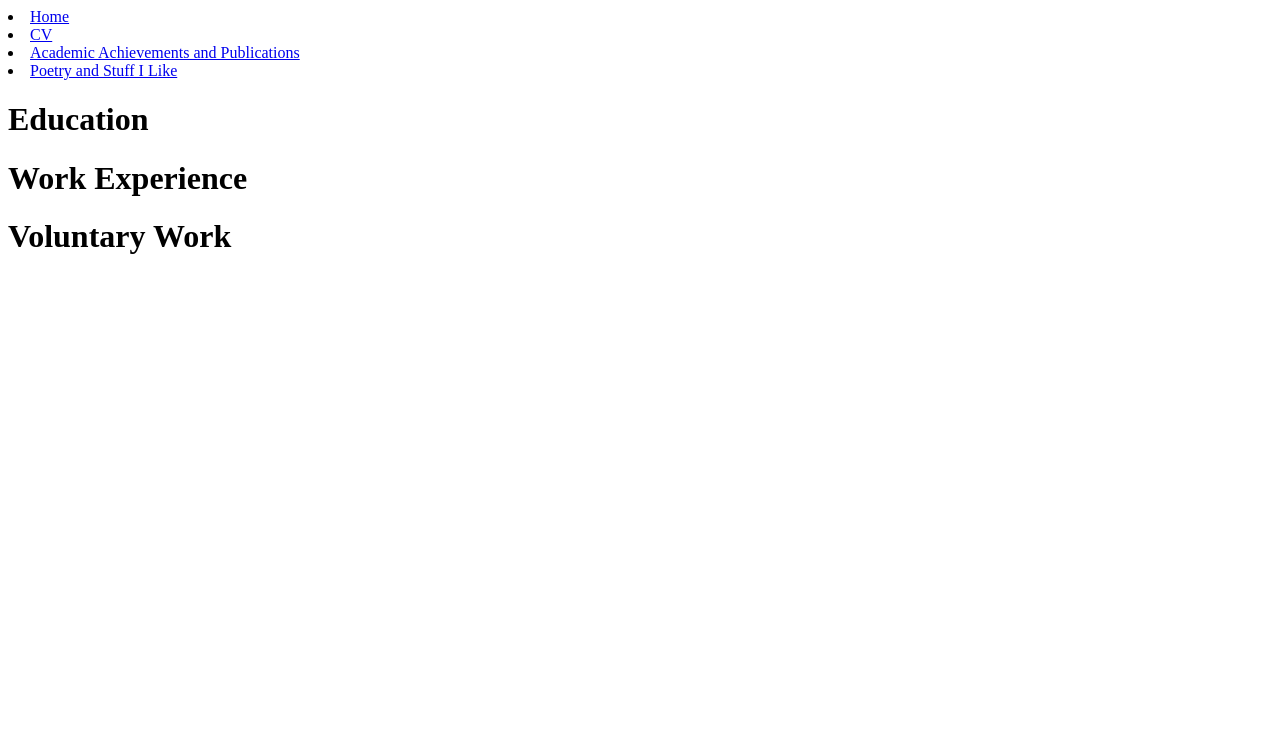
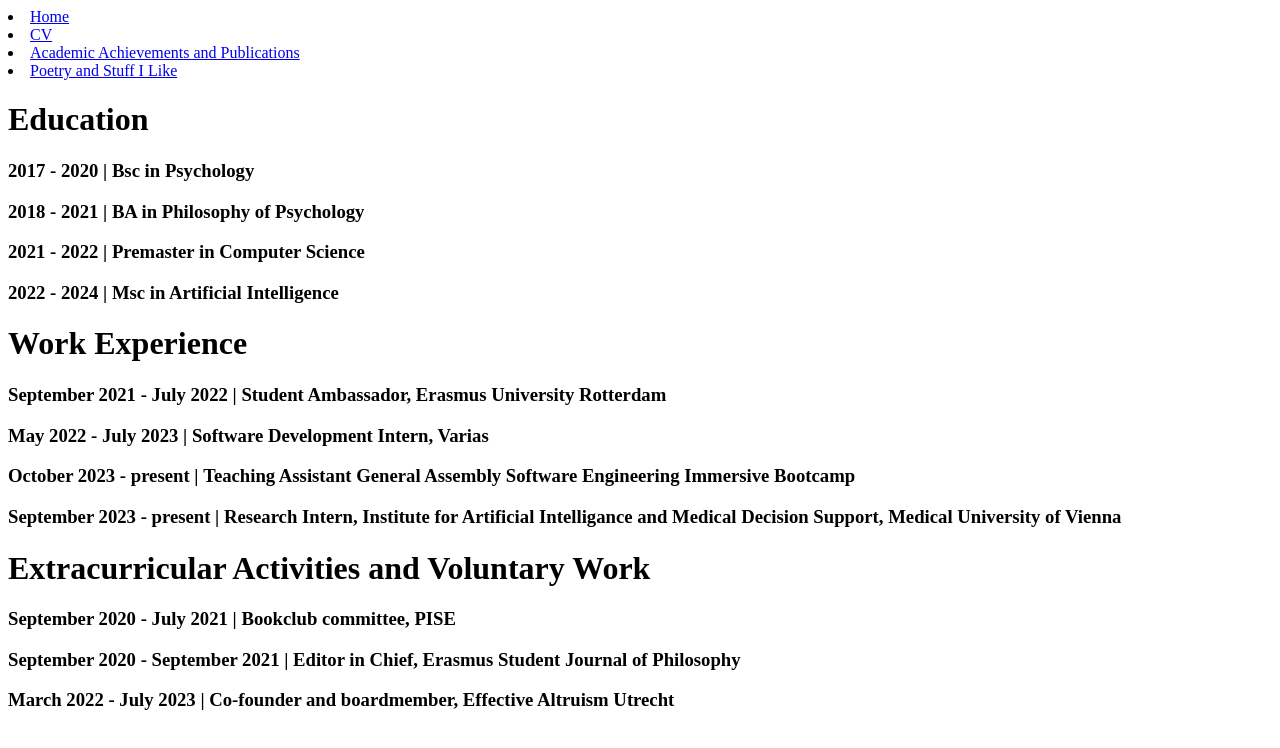
Before and after one commit to NLie2/nmkirch, a JavaScript app in the folder portfolio_page/: page /cv in a window 1280 px wide. Shown: the top 748 px of the page. Built offline with nearby package versions, Linux system fonts and the light colour scheme.

Commit message:
add picture and deployment links

```diff
--- a/portfolio_page/src/App.js
+++ b/portfolio_page/src/App.js
@@ -14,7 +14,7 @@ function App() {
 
         <NavBar />
         <Routes>
-          <Route path='/home' element={<Landing />} />
+          <Route path='/' element={<Landing />} />
           <Route path='/cv' element={<CV />} />
           <Route path='/academicachivementsandpublications' element={<Academic/>}></Route>
           <Route path='/poetryandstuffIlike' element={<Personal />}></Route>
--- a/portfolio_page/src/components/Academic.js
+++ b/portfolio_page/src/components/Academic.js
@@ -1,5 +1,27 @@
+import AcademicSection from "./Academic_section"
+
 export default function Academic(){
   return(
-    <h1> Academic </h1>
+    <div className="academic">
+
+      <h1> Academic Achievements and Publications </h1>
+        <h2> Theses </h2>
+        <AcademicSection
+          title= {"The Effect of Message Sentiment on the Virality of Twitter Messages"}
+          description={"Bachelors Thesis in Psychology"}
+        />
+        <AcademicSection
+          title= {"Psychology and Phenomenology of Religious Experiences - Investigations Into Religious Experiences and Arguments Against Epistemological Reductionism"}
+          description={"Bachelors Thesis in Philosophy of Psychology"}
+        />
+
+      <h2> Publications </h2>
+      <AcademicSection
+          title= {"Psychology and Phenomenology of Religious Experiences"}
+          description={"My Philosophy Bachelor's thesis was published in the Erasmus Student Journal of Philosophy and is also available on Google Scholar"}
+        />
+
+      {/* <h2> Blog Posts </h2> */}
+    </div>
   )
 }
--- /dev/null
+++ b/portfolio_page/src/components/Academic_section.js
@@ -0,0 +1,9 @@
+export default function AcademicSection( { heading, title, link, pdf, description} ){
+  return(
+    <div className="academic">
+      <h2> {heading} </h2>
+      <h3> {title} </h3>
+      <p> {description} </p>
+    </div>
+  )
+}
--- a/portfolio_page/src/components/CV.js
+++ b/portfolio_page/src/components/CV.js
@@ -1,9 +1,37 @@
+import CVSection from './CV_section'
+
 export default function CV(){
   return(
     <div className="CV">
-      <h1> Education </h1>
-      <h1> Work Experience </h1>
-      <h1> Voluntary Work </h1>
+      <CVSection
+        heading={"Education"}
+        Timeline = {{
+          "2022 - 2024": "Msc in Artificial Intelligence",
+          "2021 - 2022":  "Premaster in Computer Science",
+          "2018 - 2021":  "BA in Philosophy of Psychology",
+          "2017 - 2020":  "Bsc in Psychology"
+        }}
+        reverse = {false}
+      />
+      <CVSection
+        heading = {"Work Experience"}
+        Timeline = {{
+          "September 2021 - July 2022": "Student Ambassador, Erasmus University Rotterdam",
+          "May 2022 - July 2023":  "Software Development Intern, Varias",
+          "October 2023 - present":  "Teaching Assistant General Assembly Software Engineering Immersive Bootcamp",
+          "September 2023 - present":  "Research Intern, Institute for Artificial Intelligance and Medical Decision Support, Medical University of Vienna"
+        }}
+        reverse = {true}
+      />
+      <CVSection
+        heading = {"Extracurricular Activities and Voluntary Work"}
+        Timeline = {{
+          "September 2020 - July 2021": "Bookclub committee, PISE",
+          "September 2020 - September 2021": "Editor in Chief, Erasmus Student Journal of Philosophy",
+          "March 2022 - July 2023":  "Co-founder and boardmember, Effective Altruism Utrecht"
+        }}
+        reverse = {true}
+      />
     </div>
   )
 }
--- /dev/null
+++ b/portfolio_page/src/components/CV_section.js
@@ -0,0 +1,20 @@
+export default function CVSection( { heading, Timeline, reverse }){
+
+  const dates = Object.keys(Timeline)
+  const titles = Object.values(Timeline)
+
+  return(
+    <div className= "CV-section">
+      <h1> {heading} </h1>
+      {reverse ? Object.keys(Timeline).map((key) => (
+        <h3 key={key}>{key} | {Timeline[key]}</h3>
+      )) :
+      Object.keys(Timeline).reverse().map((key) => (
+        <h3 key={key}>{key} | {Timeline[key]}</h3>
+      ))
+      }
+
+    </div>
+  )
+
+}
--- a/portfolio_page/src/components/ContactInfo.js
+++ b/portfolio_page/src/components/ContactInfo.js
@@ -1,7 +1,7 @@
 export default function ContactInfo(){
   return(
     <div className="contact-info">
-      <img alt="a picture that would make you want to hire me"></img>
+      <img src={require('../assets/profile_pic.jpeg')} alt="Nathalie"></img>
       <h2> Contact </h2>
       <p> nathalie.kirch.nk@gmail.com </p>
       <a href='https://www.linkedin.com/in/nathaliekirch/'> LinkedIn </a>
--- a/portfolio_page/src/components/NavBar.js
+++ b/portfolio_page/src/components/NavBar.js
@@ -5,7 +5,7 @@ export default function NavBar(){
   return(
     <div>
       <li>
-        <Link to='/home'> Home </Link>
+        <Link to='/'> Home </Link>
       </li>
       <li>
         <Link to='/cv'> CV </Link>
--- a/portfolio_page/src/components/Personal.js
+++ b/portfolio_page/src/components/Personal.js
@@ -1,5 +1,50 @@
+import { Link } from 'react-router-dom'
+
+import Poetry from './Poetry'
+
+
 export default function Personal(){
   return(
-    <h1> Personal </h1>
+    <div className="personal">
+        <h1> Poetry and Stuff I like </h1>
+
+        <h2> Poetry </h2>
+        <h3> ... I wrote </h3>
+        <Poetry
+          titlesAndLinks= { [
+            {title: "soap bubble vacuum cleaner", link: ""},
+            {title: "wealthy raven", link: ""},
+            {title: "family vacation", link: ""},
+            {title: "de munt", link: ""}
+          ]}
+        />
+        <h3> ... I would read if I were you </h3>
+        <Poetry
+          titlesAndLinks= { [
+            {title: "Wear Sunscreen by Mary Schmich", link: ""},
+            {title: "For M by Mikko Harvey", link: "https://www.foundryjournal.com/harvey.html"}
+          ]}
+        />
+
+        <h2> Books that changed me </h2>
+        <ul>
+          <li> <Link to="">I am a Strange Loup by Douglas Hofstadter</Link></li>
+          <li> <Link to="https://www.goodreads.com/book/show/10225972-briefe-an-einen-jungen-dichter"> Letters to a Young Poet by Rainer Maria Rilke</Link></li>
+          <li> <Link to=""> The Myth of Sysiphus by Albert Camus </Link></li>
+        </ul>
+
+        <h2> Podcasts I enjoy listening to </h2>
+        <ul>
+          <li> <Link to=""> Hardcore History by Dan Carlin</Link></li>
+          <li> <Link to=""> Making Sense by Sam Harris </Link></li>
+          <li> <Link to=""> The Myth of Sysiphus by Albert Camus </Link></li>
+        </ul>
+
+        <h2> Artists I like  </h2>
+        <ul>
+          <li> <Link to=""> Bob Dylan </Link></li>
+          <li> <Link to=""> Cage The Elephant </Link></li>
+        </ul>
+    </div>
   )
 }
--- /dev/null
+++ b/portfolio_page/src/components/Poetry.js
@@ -0,0 +1,17 @@
+import { Link } from "react-router-dom"
+
+export default function Poetry( { titlesAndLinks }){
+  console.log(titlesAndLinks)
+  return(
+    <div className="poetry">
+      <ul>
+      {titlesAndLinks && titlesAndLinks.map( titleAndLink => {
+        return(
+            <li>
+              <Link to={titleAndLink['link']}> {titleAndLink['title']}</Link>
+            </li>
+        )
+      })} </ul>
+    </div>
+  )
+}
--- a/portfolio_page/src/components/Project.js
+++ b/portfolio_page/src/components/Project.js
@@ -1,7 +1,8 @@
-export default function Project( { projectName}){
+export default function Project( { projectName, deploymentLink}){
   return(
     <div className="project-box">
       <h3> {projectName} </h3>
+      <h4> {deploymentLink} </h4>
     </div>
   )
 }
--- a/portfolio_page/src/components/Projects.js
+++ b/portfolio_page/src/components/Projects.js
@@ -1,20 +1,24 @@
 import Project from './Project'
 
-export default function Projects(  ){
+export default function Projects( ){
+
+  const projects = [
+    { title:"stock portfolio analyzer", deployment_link: "https://stock-portfolio-analyzer-cc275ea5067c.herokuapp.com/"},
+    { title:"stock portfolio analyzersei quizz app", deployment_link: "https://quizzapp-88d607683c8a.herokuapp.com/"},
+    { title:"Can I wear short pants today", deployment_link: "https://caniwearshortpants.netlify.app/"},
+    { title:"Tetris game", deployment_link: "https://nlie2.github.io/Tetris/"},
+]
+
   return(
     <div className="projects">
-        <Project
-          projectName={'stock portfolio analyzer'}
-        />
-        <Project
-          projectName={'weather app'}
-        />
-        <Project
-          projectName={'sei quizz app'}
-        />
-        <Project
-          projectName={'Tetris game'}
-        />
+      {
+        projects.map( project => {
+          return <Project
+            projectName = {project.title}
+            deploymentLink = {project.deployment_link}
+          />
+        })
+      }
     </div>
   )
 }
--- a/portfolio_page/src/styles/main.scss
+++ b/portfolio_page/src/styles/main.scss
@@ -1,3 +1,7 @@
 body{
 
 }
+
+img {
+  width: 250px;
+}
```
Also changed, not shown: portfolio_page/src/assets/profile_pic.jpeg (added).
